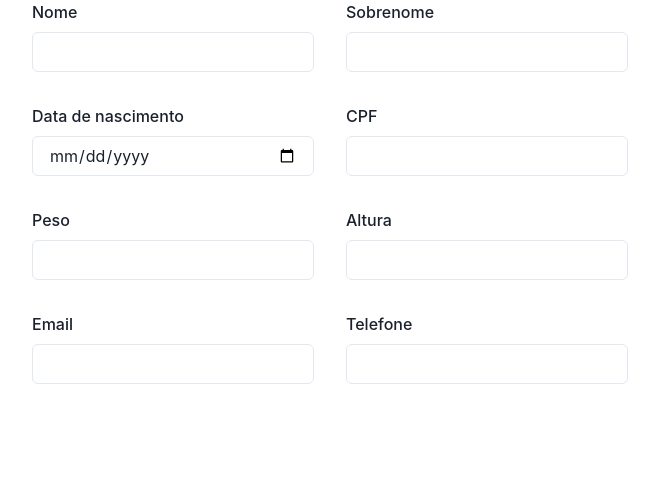
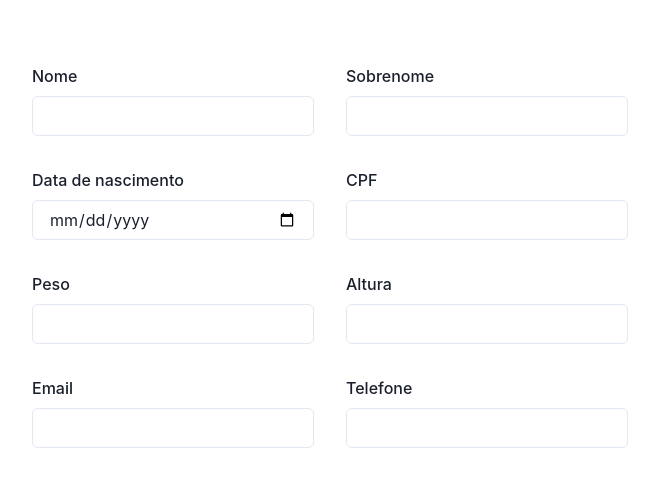
Before and after one commit to RenanPaixao/Challenge---Direct-Data, a React (Vite) app: page /sign-up in a window 1280 px wide. Shown: the top 486 px of the page, without its empty margins (310-969 px from the left). Built offline with nearby package versions, Linux system fonts and the light colour scheme.

Commit message:
feat: add layout spacing to all pages

```diff
--- a/src/App.tsx
+++ b/src/App.tsx
@@ -1,10 +1,13 @@
 import AppRouter from './routes.tsx'
-import { ChakraProvider } from '@chakra-ui/react'
+import { Box, ChakraProvider } from '@chakra-ui/react'
 
 function App() {
   return (
     <ChakraProvider>
+      {/*Layout spacing*/}
+      <Box p={16}>
         <AppRouter />
+      </Box>
     </ChakraProvider>
   )
 }
```
